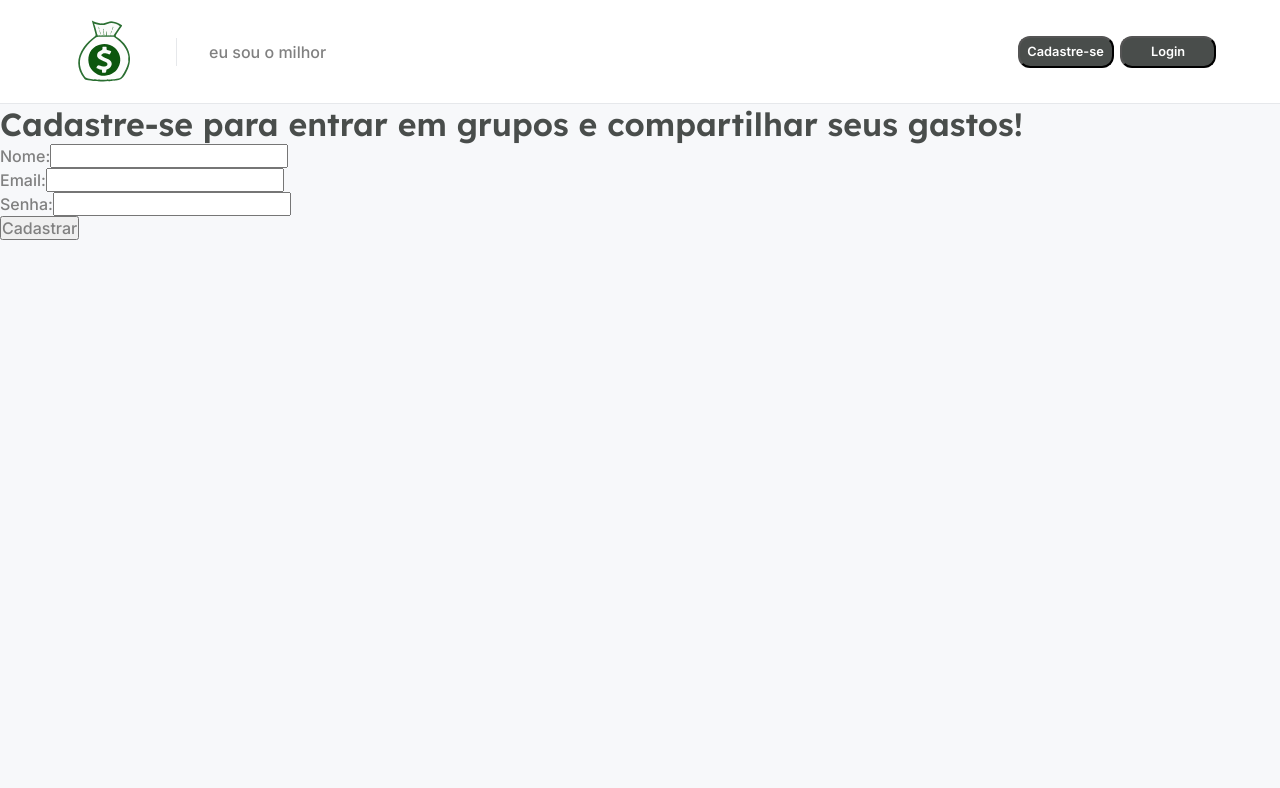
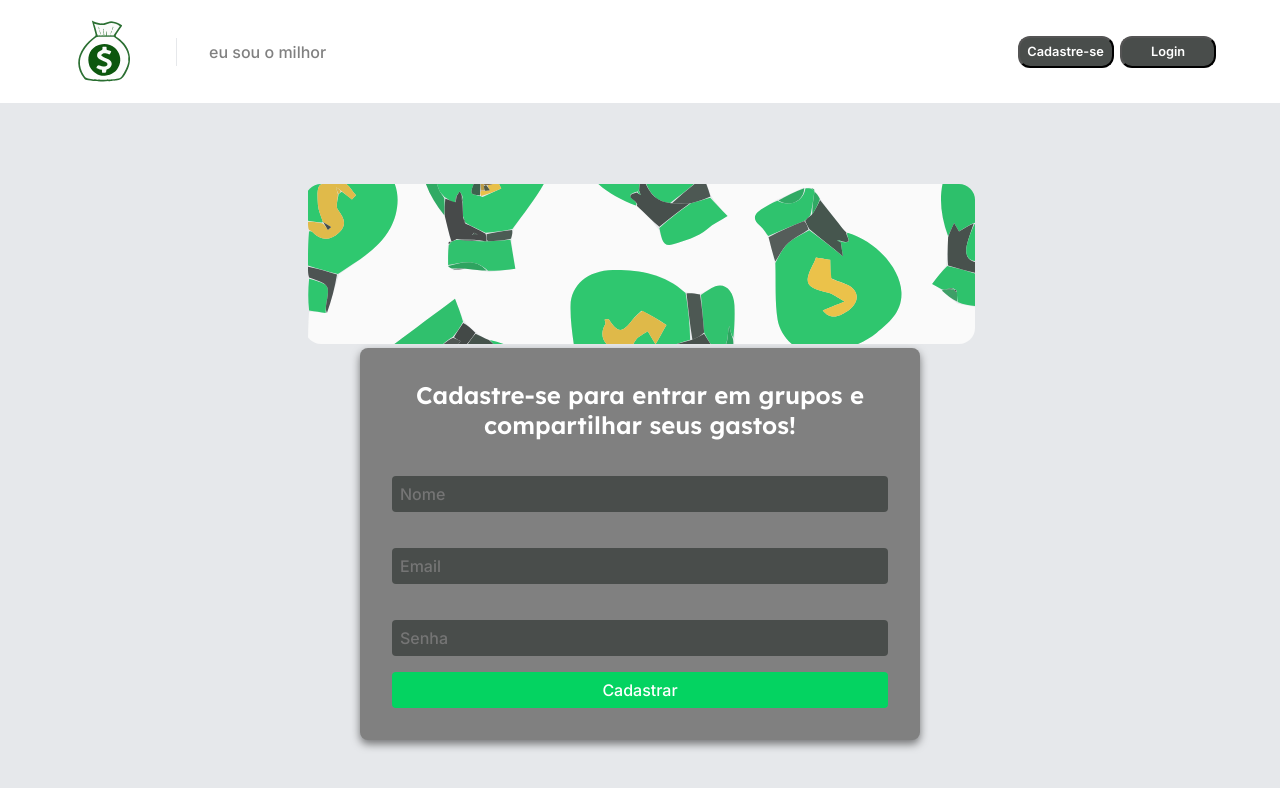
Before and after one commit to augustinho2/Poa, a Next.js app: page /signup in a window 1280 px wide. Shown: the top 788 px of the page. Built offline with nearby package versions, Linux system fonts and the light colour scheme.

Commit message:
login and signup styled

```diff
--- a/src/pages/groups/[slug].tsx
+++ b/src/pages/groups/[slug].tsx
@@ -41,8 +41,6 @@ export default function Group({ group }: GroupProps) {
                     alt='thumb'
                     style={{objectFit: "cover"}}
                 />
-
-
             </div>
             <header>
                 <h1>nome</h1>
@@ -56,7 +54,7 @@ export default function Group({ group }: GroupProps) {
                     <p>adicionar membro ao grupo</p>
                 </div>
                 <div className={styles.moneyButton}>
-                    <Button icon={TbReportMoney} route='/' />
+                    <Button icon={TbReportMoney} route='/groups/gastos/a' />
                     <p>Ver gastos do grupo</p>
                 </div>
             </div>
--- a/src/pages/login.module.scss
+++ b/src/pages/login.module.scss
@@ -0,0 +1,60 @@
+.container {
+    display: flex;
+    justify-content: center;
+    align-items: center;
+    flex-direction: column;
+    height: 89.4vh !important;
+    background-color: var(--gray-100);
+    //max-width: 45rem;
+    //padding: 3rem 2rem;
+    //margin: 0 auto;
+}
+
+.thumbnailContainer {
+    position: relative;
+
+    img {
+        border-radius: 1rem;
+    }
+}
+
+.formContainer {
+    padding: 2rem;
+    background-color: var(--gray-500);
+    border-radius: 8px;
+    box-shadow: 0 4px 8px rgba(0, 0, 0, 0.5);
+}
+
+.heading {
+    color: #fff;
+    text-align: center;
+    margin-bottom: 1rem;
+}
+
+.formGroup {
+    margin-bottom: 1rem;
+}
+
+.input {
+    width: 100%;
+    padding: 0.5rem;
+    border-radius: 4px;
+    border: none;
+    background-color: var(--gray-800);
+    color: #fff;
+}
+
+.button {
+    width: 100%;
+    padding: 0.5rem;
+    border-radius: 4px;
+    border: none;
+    background-color: var(--green-500);
+    color: #fff;
+    cursor: pointer;
+    transition: background-color 0.3s ease;
+}
+
+.button:hover {
+    background-color: #67c4a0;
+}
--- a/src/pages/signup.module.scss
+++ b/src/pages/signup.module.scss
@@ -0,0 +1,61 @@
+.container {
+    display: flex;
+    justify-content: center;
+    align-items: center;
+    flex-direction: column;
+    height: 89.4vh !important;
+    background-color: var(--gray-100);
+    //max-width: 45rem;
+    //padding: 3rem 2rem;
+    //margin: 0 auto;
+}
+
+.thumbnailContainer {
+    position: relative;
+
+    img {
+        border-radius: 1rem;
+    }
+}
+
+.formContainer {
+    padding: 2rem;
+    background-color: var(--gray-500);
+    border-radius: 8px;
+    box-shadow: 0 4px 8px rgba(0, 0, 0, 0.5);
+    max-width: 35rem;
+}
+
+.heading {
+    color: #fff;
+    text-align: center;
+    margin-bottom: 1rem;
+}
+
+.formGroup {
+    margin-bottom: 1rem;
+}
+
+.input {
+    width: 100%;
+    padding: 0.5rem;
+    border-radius: 4px;
+    border: none;
+    background-color: var(--gray-800);
+    color: #fff;
+}
+
+.button {
+    width: 100%;
+    padding: 0.5rem;
+    border-radius: 4px;
+    border: none;
+    background-color: var(--green-500);
+    color: #fff;
+    cursor: pointer;
+    transition: background-color 0.3s ease;
+}
+
+.button:hover {
+    background-color: #67c4a0;
+}
--- a/src/pages/signup.tsx
+++ b/src/pages/signup.tsx
@@ -1,5 +1,8 @@
 import React, { useState } from 'react';
 import { useRouter } from 'next/router';
+import styles from './signup.module.scss'
+
+import Image from 'next/image'
 
 const SignupPage = () => {
     const router = useRouter();
@@ -17,41 +20,64 @@ const SignupPage = () => {
     };
 
     return (
-        <div>
-            <h1>
+        <div className={styles.container}>
+            <div className={styles.thumbnailContainer}>
+               {/*  <Link href="/">
+                    <button type='button'>
+                        <img src="/arrow-left.svg" alt="voltar" />
+                    </button>
+                </Link>
+                */}
+                 <Image
+                    width={670}
+                    height={160}
+                    src={'/signupBack.svg'}
+                    alt='thumb'
+                    style={{objectFit: "cover"}}
+                />
+            </div>
+            <div className={styles.formContainer}>
+                <h2 className={styles.heading}>
                     Cadastre-se para entrar em grupos
                     e compartilhar seus gastos!
-            </h1>
+                </h2>
                 <form onSubmit={handleSignup}>
-                <div>
+                    <div className={styles.formGroup}>
                         <label htmlFor="name">Nome:</label>
                         <input
                             type="text"
                             id="name"
                             value={name}
                             onChange={(e) => setName(e.target.value)}
+                            className={styles.input}
+                            placeholder="Nome"
                         />
                     </div>
-                <div>
+                    <div className={styles.formGroup}>
                         <label htmlFor="email">Email:</label>
                         <input
                             type="email"
                             id="email"
                             value={email}
                             onChange={(e) => setEmail(e.target.value)}
+                            className={styles.input}
+                            placeholder="Email"
                         />
                     </div>
-                <div>
+                    <div className={styles.formGroup}>
                         <label htmlFor="password">Senha:</label>
                         <input
                             type="password"
                             id="password"
                             value={password}
                             onChange={(e) => setPassword(e.target.value)}
+                            className={styles.input}
+                            placeholder="Senha"
                         />
                     </div>
-                <button type="submit">Cadastrar</button>
+                    <button type="submit" className={styles.button}>Cadastrar</button>
                 </form>
+            </div>
         </div>
     );
 };
```
Also changed, not shown: src/pages/groups/gastos/gasto.module.scss (+0 -14 lines), src/pages/groups/group.module.scss (+0 -14 lines), src/pages/login.tsx (+31 -5 lines). Lines whose indentation alone changed are shown as unchanged.
